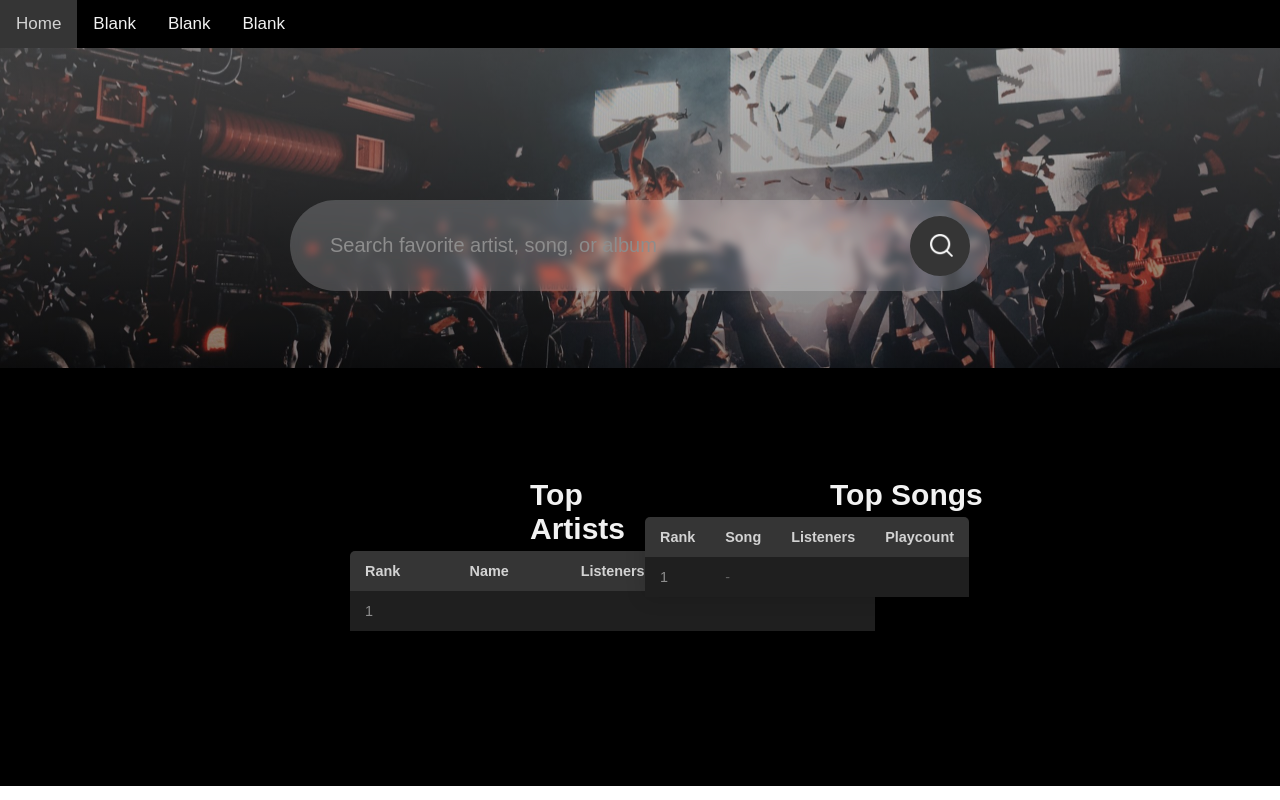
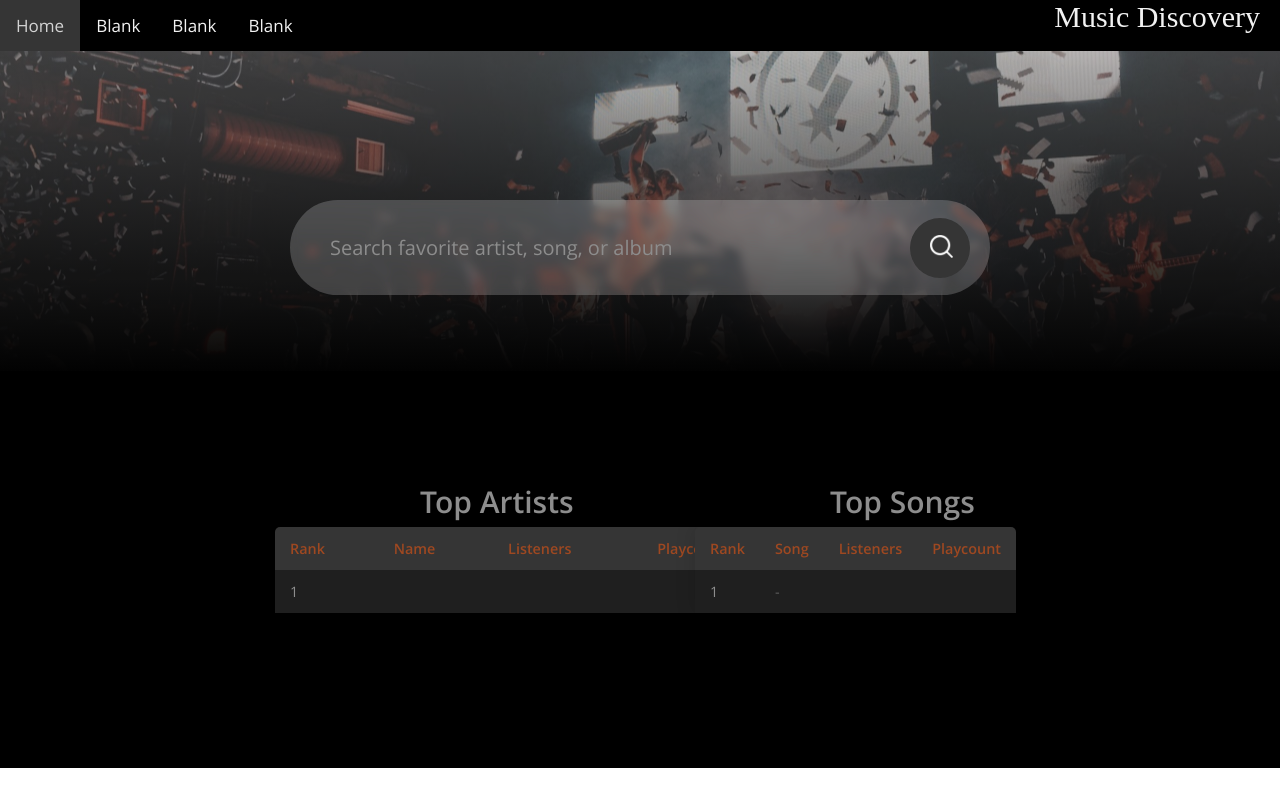
Before and after one commit to jamesreick/CIproject, a PHP site: page /njtest/page.php in a window 1280 px wide. Run offline with PHP 8.4, Linux system fonts and the light colour scheme; tables that the repository leaves empty or names only in its code hold one stand-in row (values such as "Sample post"); data that the repository does not hold is empty; some web fonts are replaced.

Commit message:
New Fonts

```diff
--- a/css/styles.css
+++ b/css/styles.css
@@ -1,8 +1,27 @@
+
+  @font-face {
+    font-family: 'Open Sans';
+    font-style: normal;
+    font-weight: 400;
+    src: local('Open Sans'), local('OpenSans'), url(https://fonts.gstatic.com/s/opensans/v13/cJZKeOuBrn4kERxqtaUH3T8E0i7KZn-EPnyo3HZu7kw.woff) format('woff');
+  }
+  @font-face {
+    font-family: 'Open Sans';
+    font-style: normal;
+    font-weight: 600;
+    src: local('Open Sans Semibold'), local('OpenSans-Semibold'), url(https://fonts.gstatic.com/s/opensans/v13/MTP_ySUJH_bn48VBG8sNSnhCUOGz7vYGh680lGh-uXM.woff) format('woff');
+  }
+
+  @font-face {
+    font-family: 'PregnancyJourneyRegular-lgR7D';
+    src: url(ff/PregnancyJourneyRegular-lgR7D.ttf);
+  }
+
 *{
     margin: 0;
     padding: 0;
     box-sizing: border-box;
-    font-family: 'Poppin', sans-serif;
+    font-family: 'Open Sans';
 }
 
 .artist{
@@ -12,17 +31,21 @@
     top: 400px;
 }
 
-.artist h1{
-    text-transform: uppercase;
-    color: #cac7ff;
-    font-size: 30px;
-}
 
 
 .artist ul{
     position: absolute;
     text-decoration: none;
     font-size: 17px;
+}
+
+.topnav-div{
+    font-family: 'PregnancyJourneyRegular-lgR7D';
+    float: right;
+    padding: 0px;
+    margin-right: 20px;
+    font-size: 30px;
+    color: #f2f2f2;
 }
 
 .topnav {
@@ -56,7 +79,7 @@
     background-image:
     linear-gradient(
       rgba(116, 116, 116, 0.45),
-      rgba(0, 0, 0, 0.45)
+      rgb(0, 0, 0)
     ), url("images/Venue-safety-scaled-1.jpg");
     box-shadow: inset 0 0 0 1000px rgba(94, 94, 94, 0.027);
     background-position: 25% 75%;
@@ -126,7 +149,7 @@
     border-collapse: collapse;
     font-size: 0.9em;
     min-width: 525px;
-    margin-left: 350px;
+    margin-left: 275px;
     border-radius: 5px 5px 0 0;
     overflow: hidden;
     box-shadow: 0 0 20px rgba(0, 0, 0, 0.15);
@@ -136,9 +159,8 @@
 
 .content-table thead tr{
     background-color: #353535;
-    color: #d3d3d3;
+    color: #f759108a;
     text-align: left;
-    font-weight: bold;
 }
 
 .content-table th, .content-table td{
@@ -156,9 +178,9 @@
 h1{
     font-size: 30px;
     margin-top: 100px;
-    margin-left: 525px;
+    margin-left: 415px;
     clear: both;
-    color: #f2f2f2;
+    color: #8d8d8d;
     padding: 5px;
 }
 
@@ -170,6 +192,7 @@
 .content-table-2{
     border-collapse: collapse;
     font-size: 0.9em;
+    margin-left: 50px;
     min-width: 300px;
     border-radius: 5px 5px 0 0;
     overflow: hidden;
@@ -181,7 +204,7 @@
 
 .content-table-2 thead tr{
     background-color: #353535;
-    color: #d3d3d3;
+    color: #f759108a;
     text-align: left;
     font-weight: bold;
 }
@@ -202,7 +225,7 @@
     margin-top: 100px;
     margin-left: 180px;
     clear: both;
-    color: #f2f2f2;
+    color: #8d8d8d;
     padding: 5px;
 }
 
--- a/page.php
+++ b/page.php
@@ -42,6 +42,7 @@
          <a href="#news">Blank</a>
          <a href="#contact">Blank</a>
          <a href="#about">Blank</a>
+         <div class = topnav-div>Music Discovery</div>
       </div>
       <div class="layout">
          <div class="container">
```
